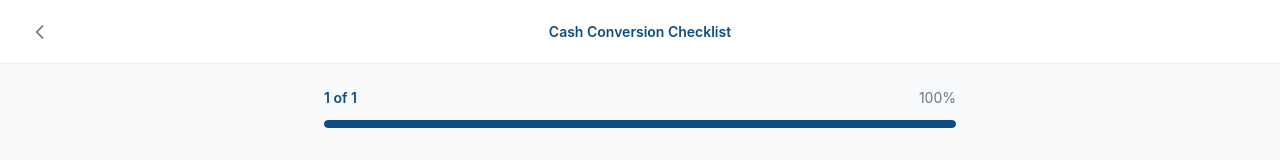
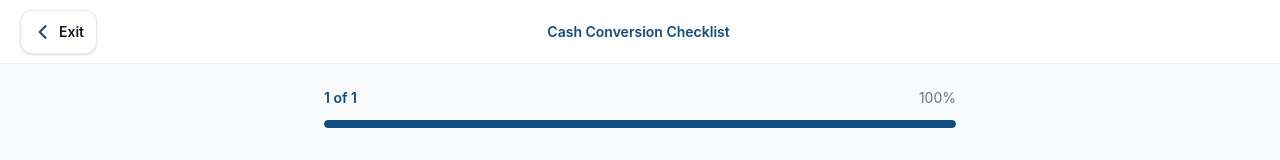
Before and after one commit to MCGYAN/insight-engine, a Next.js app: page / in a window 1280 px wide. Both pictures are taken after a click on the button "Get Checklist". Shown: the top 160 px of the page. Built offline with nearby package versions, Linux system fonts and the light colour scheme; a web font is replaced by a local one.

Commit message:
Make survey back button more visible with labeled control.
Co-authored-by: Cursor <cursoragent@cursor.com>

```diff
--- a/src/components/SurveyEngine.tsx
+++ b/src/components/SurveyEngine.tsx
@@ -118,20 +118,21 @@ export function SurveyEngine({ onExit }: SurveyEngineProps) {
       {isSubmitting && <SubmittingOverlay />}
 
       {/* Top bar */}
-      <header className="sticky top-0 z-50 flex h-16 shrink-0 items-center justify-between border-b border-border/60 bg-surface/90 px-5 backdrop-blur-md">
+      <header className="sticky top-0 z-50 flex h-16 shrink-0 items-center justify-between border-b border-border/60 bg-surface/90 px-4 backdrop-blur-md sm:px-5">
         <button
           type="button"
           onClick={index > 1 ? handleBack : (onExit ?? resetToLanding)}
-          className="flex h-10 w-10 items-center justify-center rounded-xl text-muted transition-colors hover:bg-surface hover:text-text"
+          className="inline-flex min-h-11 min-w-11 items-center gap-1.5 rounded-xl border border-border bg-surface px-3 py-2 text-sm font-semibold text-text shadow-sm transition-colors hover:border-primary/30 hover:bg-background active:scale-[0.98] disabled:opacity-40"
           disabled={isSubmitting}
-          aria-label="Go back"
+          aria-label={index > 1 ? 'Go back to previous question' : 'Leave survey'}
         >
           <svg
-            className="h-5 w-5"
+            className="h-5 w-5 shrink-0 text-primary"
             fill="none"
             viewBox="0 0 24 24"
             stroke="currentColor"
-            strokeWidth={2}
+            strokeWidth={2.5}
+            aria-hidden="true"
           >
             <path
               strokeLinecap="round"
@@ -139,11 +140,12 @@ export function SurveyEngine({ onExit }: SurveyEngineProps) {
               d="M15 19l-7-7 7-7"
             />
           </svg>
+          <span>{index > 1 ? 'Back' : 'Exit'}</span>
         </button>
         <span className="text-sm font-semibold text-primary">
           {landingConfig.guide.shortTitle}
         </span>
-        <div className="w-10" aria-hidden="true" />
+        <div className="w-[4.75rem] sm:w-20" aria-hidden="true" />
       </header>
 
       {/* Question area */}
```
